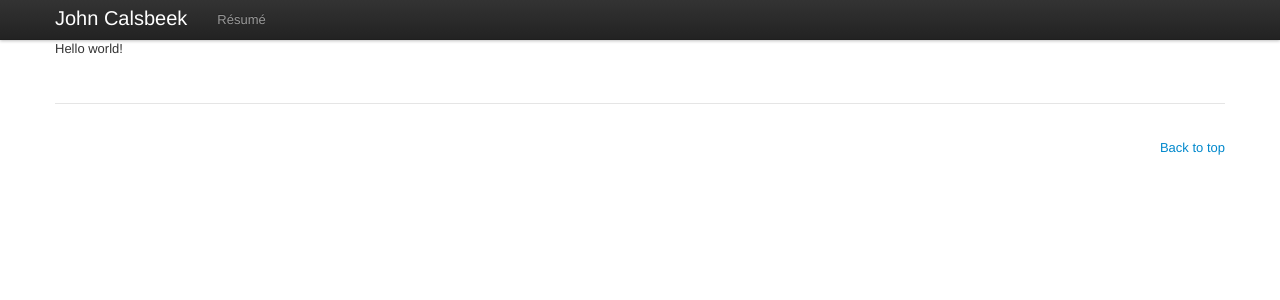
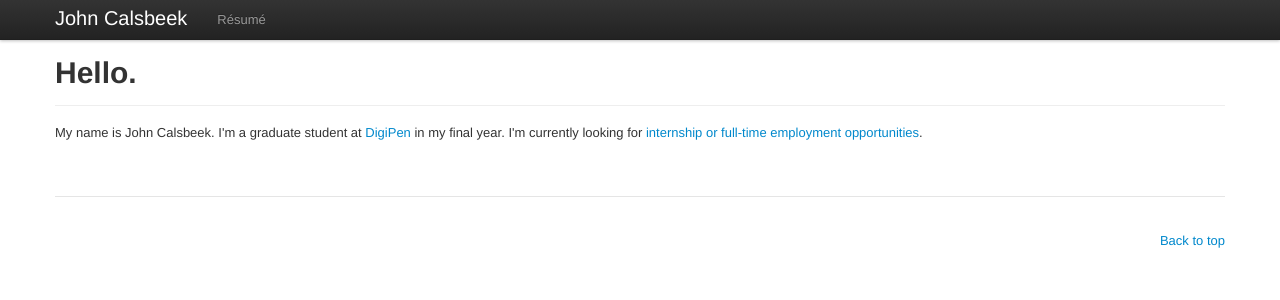
Before and after one commit to Nexuapex/nexuapex.github.com, a Jekyll site: the page built from index.html, in a window 1280 px wide. Shown: the top 300 px of the page. Built offline with Jekyll 4.4.1, drawn with Linux system fonts in a browser that asks for light colours; nearby versions of some CDN libraries.

Commit message:
Skeletal index page.

```diff
--- a/index.html
+++ b/index.html
@@ -1,4 +1,13 @@
 ---
 layout: default
 ---
-<p>Hello world!</p>
+<header class="page-header">
+  <h1>Hello.</h1>
+</header>
+<div class="row">
+  <div class="span12">
+    <p>My name is John Calsbeek. I'm a graduate student at <a href="https://www.digipen.edu/">DigiPen</a>
+       in my final year. I'm currently looking for <a href="/resume.html">internship
+       or full-time employment opportunities</a>.</p>
+  </div>
+</div>
```
